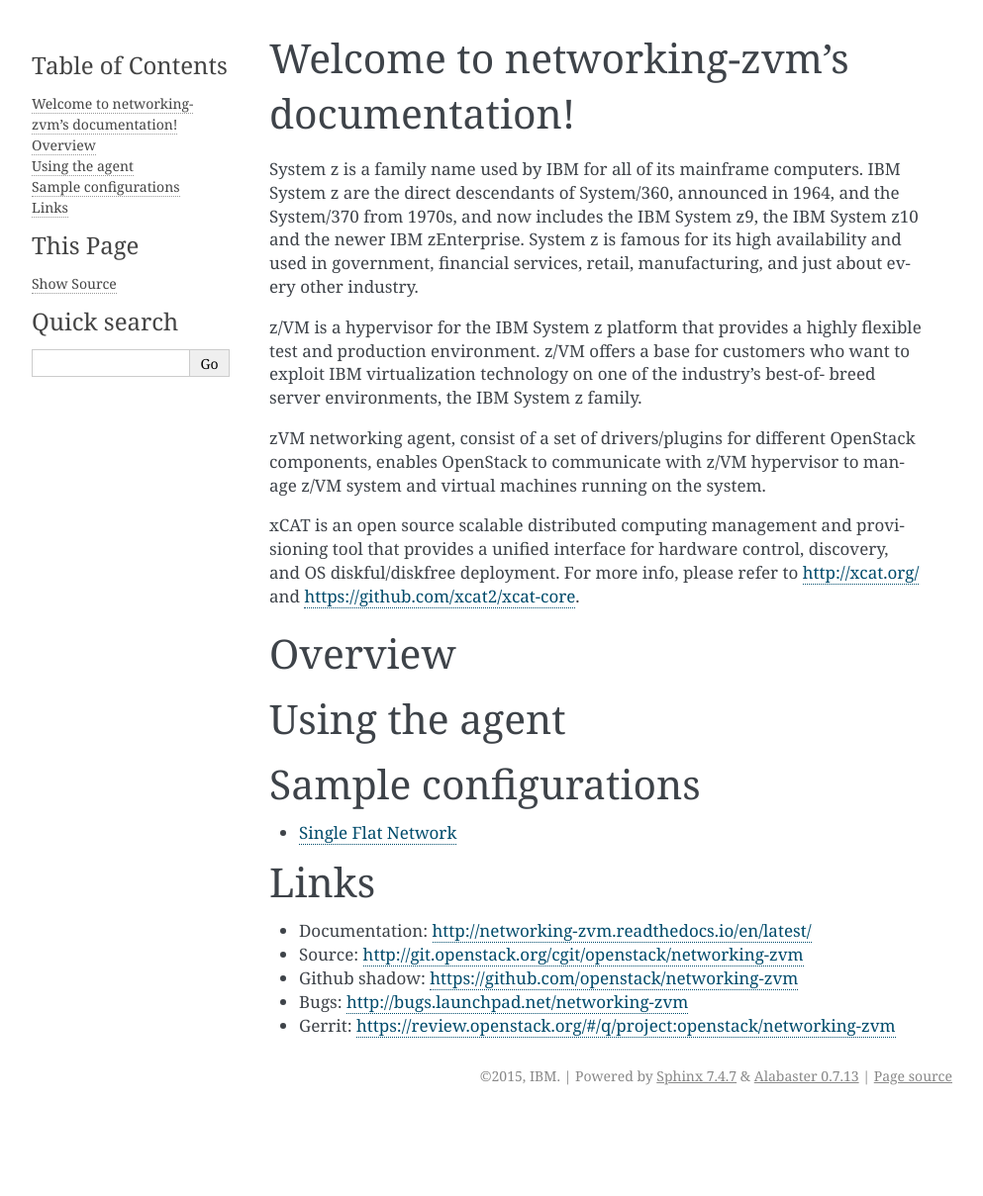
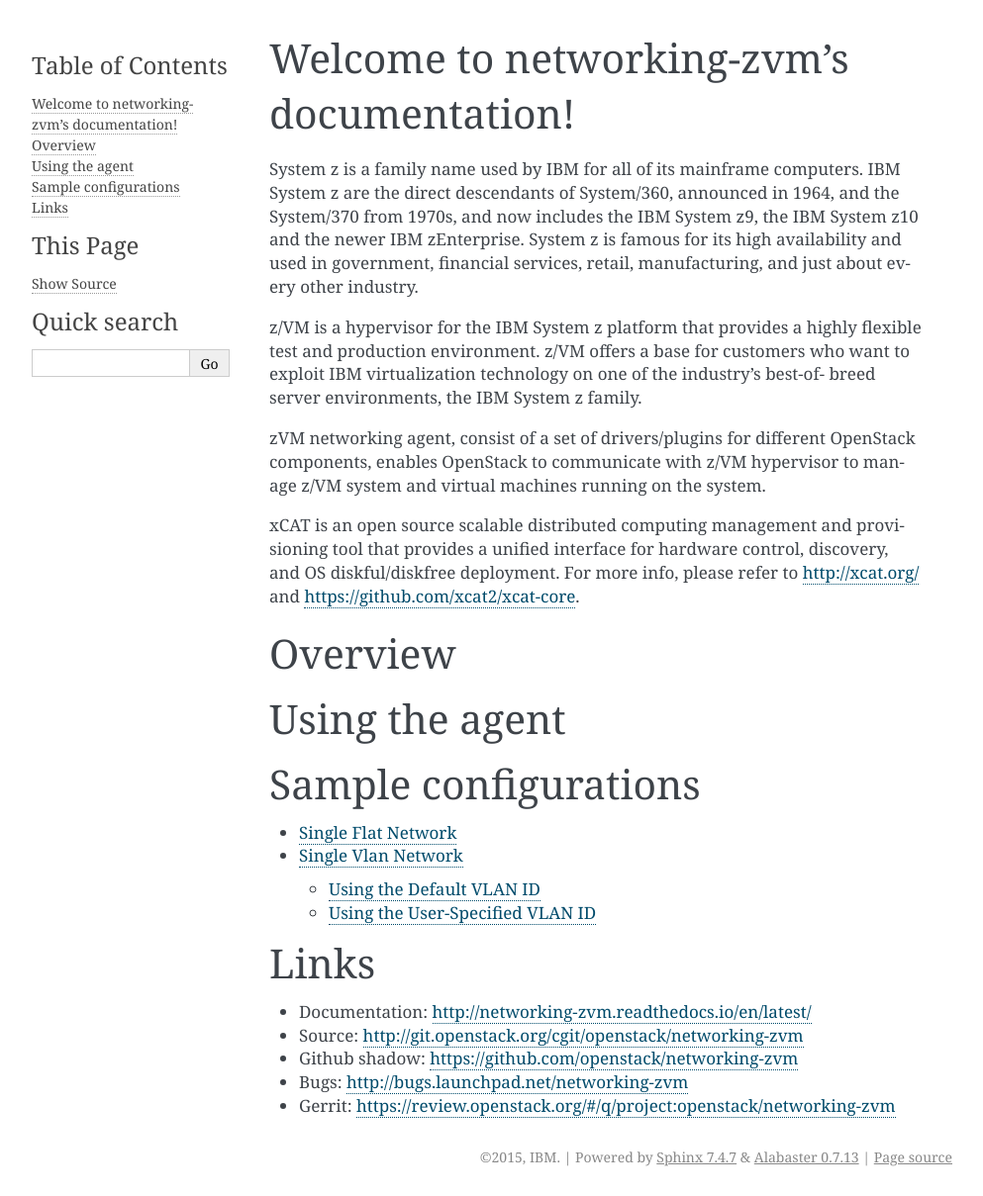
Before and after one commit to openstack-archive/networking-zvm, a Sphinx documentation site: the page built from doc/source/index.rst, in a window 1280 px wide. Shown: the whole page at 99% size, without its empty margins (148-1141 px from the left). Built offline with Sphinx 7.4.7, drawn with Linux system fonts in a browser that asks for light colours; before the commit the page ends 1127 px from its top, so only the background shows below that; some of the changed lines change nothing that is shown.

Commit message:
Add single vlan doc
Partial-implement-blueprint neutron_doc

Change-Id: I59b9f03f8021faa6ff9f586d7db574bad54ba57f

```diff
--- a/doc/source/index.rst
+++ b/doc/source/index.rst
@@ -57,6 +57,7 @@
    :maxdepth: 2
 
    singleflat
+   singlevlan
 
 Links
 =====
--- /dev/null
+++ b/doc/source/singlevlan.rst
@@ -0,0 +1,85 @@
+===================
+Single Vlan Network
+===================
+
+Using the Default VLAN ID
+-------------------------
+
+This scenario uses a VLAN aware vswitch and its default (defined in z/VM) VLAN ID. You do not need
+to configure any additional information in OpenStack related to the VLAN in the network. To OpenStack
+the infrastructure appears the same as in the Flat network scenario. You can configure your vswitch name
+to flat_network or network_vlan_ranges. You do not need to configure the VLAN ID for your network
+in OpenStack as it appears to OpenStack as a "FLAT" network.
+
+To use this scenario, the following configuration options are needed:
+* Specify one of the following options in the neutron ML2 plugin configure file (default file name is /etc/neutron/plugins/ml2/ml2_conf.ini)::
+
+    flat_networks = xcatvsw3
+    network_vlan_ranges = xcatvsw3:1:4094
+
+.. note::
+    "xcatvsw3" is an example of a value used by the XCAT Management Network, so you should
+    create this as a VLAN aware Layer 2 vswitch with a default VLAN ID defined on z/VM.
+
+* In the neutron z/VM agent configure file (default file name is /etc/neutron/plugins/zvm/neutron_zvm_plugin.ini), the following options are needed::
+
+    [AGENT]
+    zvm_xcat_username = mnadmin
+    zvm_xcat_password = admin
+    zvm_xcat_server = 1.2.3.4
+    xcat_zhcp_nodename = zhcp
+
+.. note::
+    The neutron z/VM agent configuration shown above is for ZVMa. Update the xcat_zhcp_nodename
+    option in the neutron z/VM agent configuration file for ZVMb (default file name is
+    /etc/neutron/plugins/zvm/neutron_zvm_plugin.ini) to configure the neutron z/VM agent for ZVMb.
+
+
+Using the User-Specified VLAN ID
+--------------------------------
+
+This scenario uses a VLAN aware SWITCH with the VLAN ID specified in OpenStack instead of using
+the defined default VLAN ID specified for the vswitch in z/VM. The difference between this scenario
+and  ``Using the Default VLAN ID`` above is that here the OpenStack user must specify
+a VLAN ID for the instances to be deployed.
+
+To use this scenario, the following configuration options are needed:
+
+* In the neutron ML2 plugin configuration file (default file name is /etc/neutron/plugins/ml2/ml2_conf.ini), make sure that the network_vlan_ranges property is specified as follows::
+
+    network_vlan_ranges = xcatvsw3:1:4094
+
+.. note::
+    xcatvsw3 is used by the XCAT Management Network. It should be a VLAN aware Layer 2 vswitch on z/VM.
+
+* In the neutron z/VM agent configuration file (default file name is /etc/neutron/plugins/zvm/neutron_zvm_plugin.ini), the following options are needed::
+    [AGENT]
+    zvm_xcat_username = mnadmin
+    zvm_xcat_password = admin
+    zvm_xcat_server = 1.2.3.4
+    xcat_zhcp_nodename = zhcp
+
+.. note::
+    The neutron z/VM agent configuration shown above is for ZVMa. Update the
+    xcat_zhcp_nodename option in the neutron z/VM agent configuration file for ZVMb (default file name
+    is /etc/neutron/plugins/zvm/neutron_zvm_plugin.ini) to configure the neutron z/VM agent for ZVMb.
+
+
+After restarting the neutron server and neutron z/VM agent, follow these steps on the OpenStack
+controller to create the network and subnet for each of the physical networks.
+
+* Create the xCAT management network. Enter the following command::
+
+    neutron net-create --shared xcat_mgt --provider:network_type vlan --provider:physical_network xcatvsw3
+    --provider:segmentation_id 521
+
+.. note::
+   The segmentation_id is the VLAN ID. It should be in the range of network_vlan_ranges in
+   /etc/neutron/plugins/ml2/ml2_conf.ini.
+
+* Create the appropriate subnet for the xCAT management network, changing the IP range to the appropriate values according to the xCAT configuration::
+
+   neutron subnet-create --allocation-pool start=1.2.3.5,end=1.2.4.254 --gateway 1.2.3.1 xcat_mgt 1.2.0.0/16
+
+When new instances are spawned, neutron-zvm-agent will set the VLAN ID(521) for each instance. xCAT
+MN can reach and manage the new instances through the management network.
```
